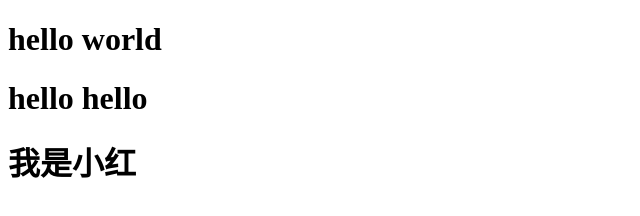
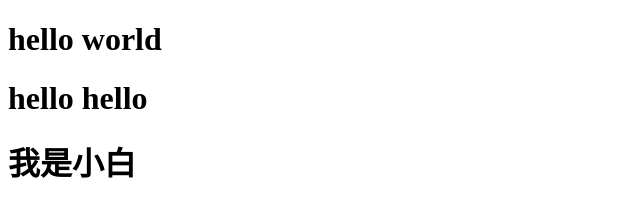
Before and after one commit to flowerslanguage/demo, a plain HTML site: page index.html in a window 1280 px wide. Shown: the full height of the page, 0-640 px from the left. Drawn offline with Linux system fonts and the light colour scheme.

Commit message:
demo改了小红成小白

```diff
--- a/index.html
+++ b/index.html
@@ -9,6 +9,6 @@
 <body>
     <h1>hello world</h1>
     <h1>hello hello</h1>
-    <h1>我是小红</h1>
+    <h1>我是小白</h1>
 </body>
 </html>
```
